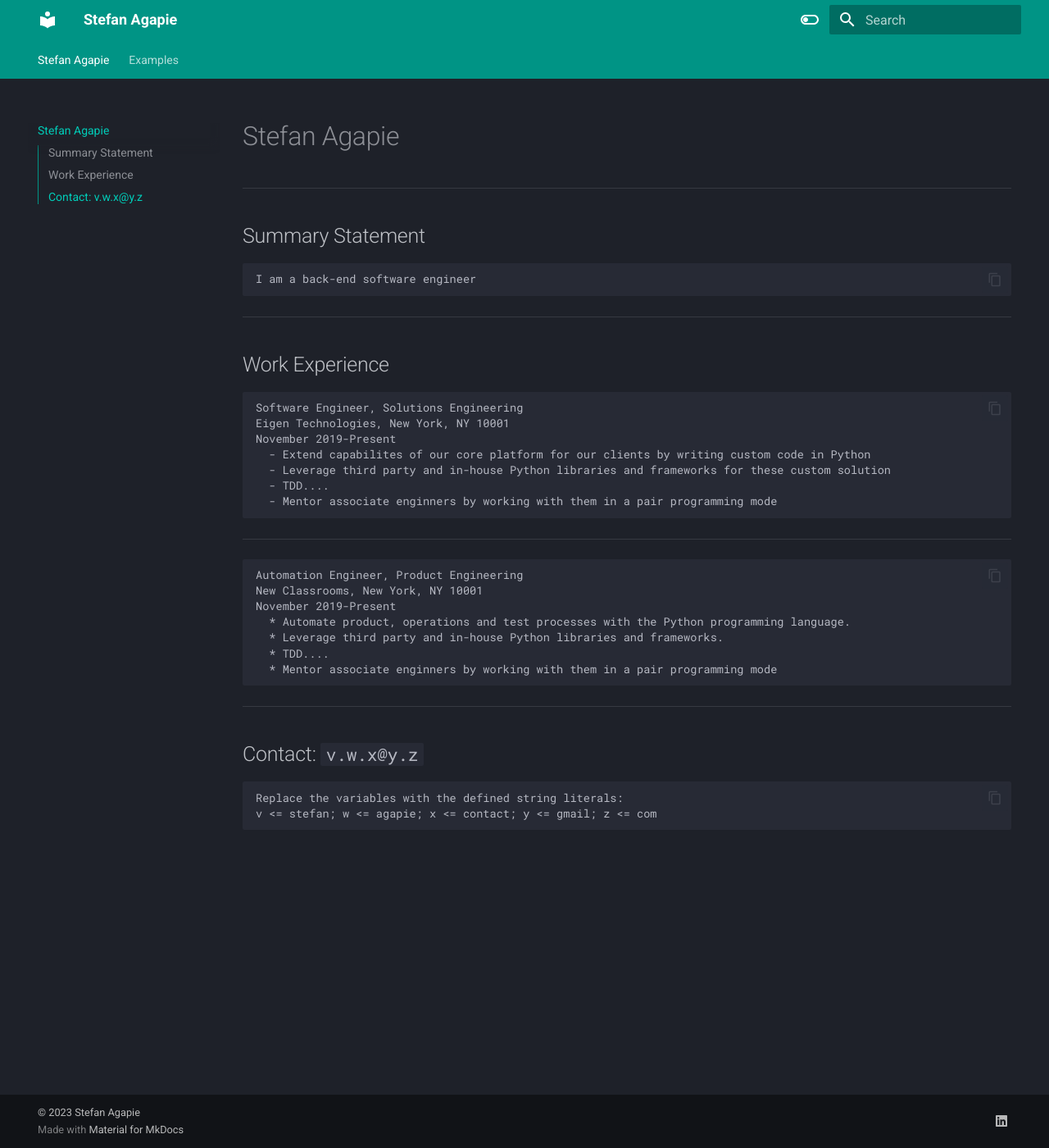
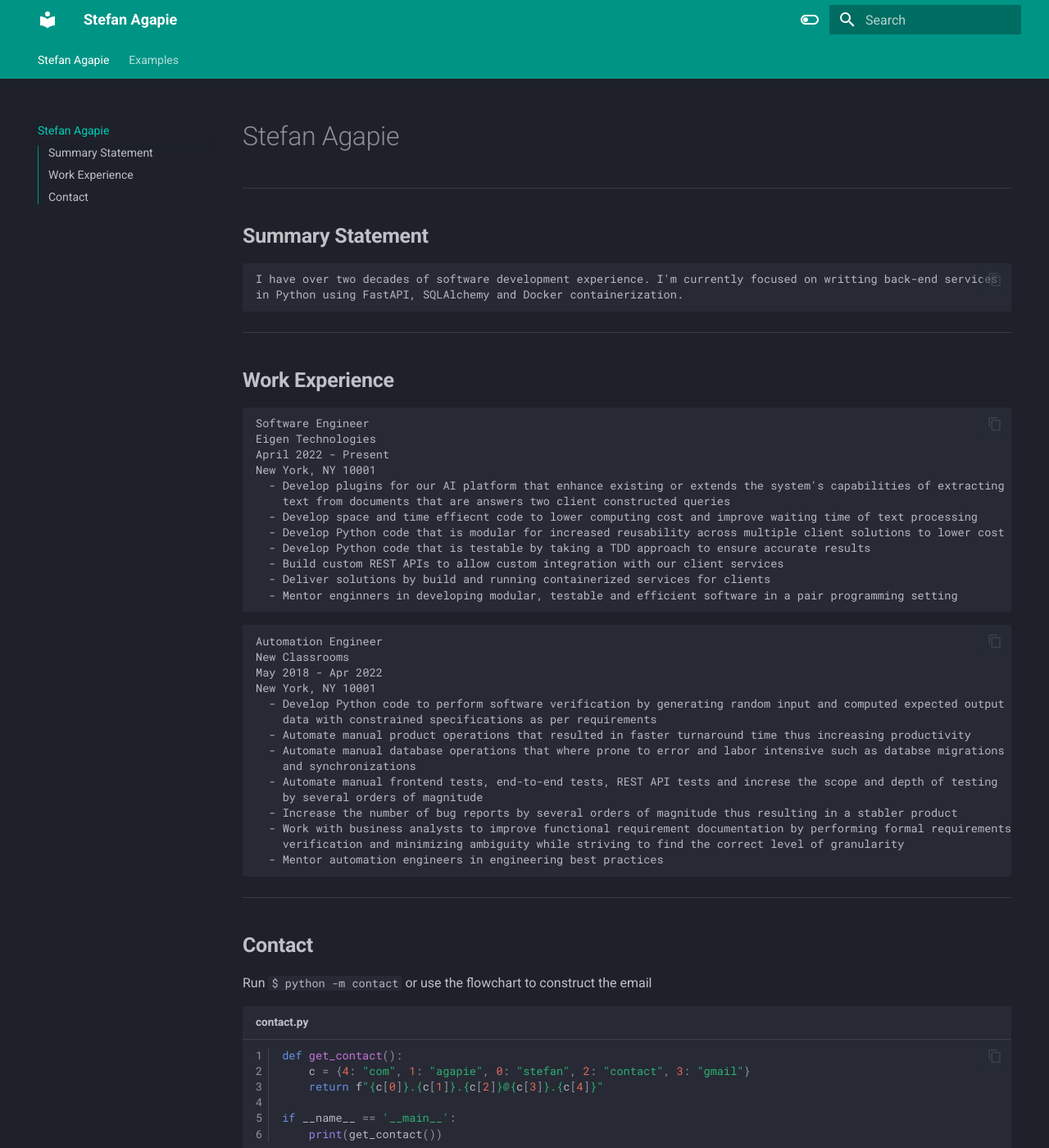
Before and after one commit to stefanagapie/stefanagapie.github.io, an MkDocs documentation site: the page built from docs/index.md, in a window 1280 px wide and 1400 px high. Shown: the whole window at 82% size. Built offline with MkDocs 1.6.1 and Material for MkDocs 9.7.7, drawn with Linux system fonts in a browser that asks for light colours.

Commit message:
Add Eigen and New Classroom points

````diff
--- a/docs/index.md
+++ b/docs/index.md
@@ -1,28 +1,65 @@
 # Stefan Agapie
 ---
 
-## Summary Statement
-    I am a back-end software engineer
+## **Summary Statement**
+    I have over two decades of software development experience. I'm currently focused on writting back-end services
+    in Python using FastAPI, SQLAlchemy and Docker containerization.
 
 ---
 
-## Work Experience
-    Software Engineer, Solutions Engineering
-    Eigen Technologies, New York, NY 10001
-    November 2019-Present
-      - Extend capabilites of our core platform for our clients by writing custom code in Python
-      - Leverage third party and in-house Python libraries and frameworks for these custom solution
-      - TDD....
-      - Mentor associate enginners by working with them in a pair programming mode
+## **Work Experience**
+```
+Software Engineer
+Eigen Technologies
+April 2022 - Present
+New York, NY 10001
+  - Develop plugins for our AI platform that enhance existing or extends the system's capabilities of extracting
+    text from documents that are answers two client constructed queries
+  - Develop space and time effiecnt code to lower computing cost and improve waiting time of text processing
+  - Develop Python code that is modular for increased reusability across multiple client solutions to lower cost
+  - Develop Python code that is testable by taking a TDD approach to ensure accurate results
+  - Build custom REST APIs to allow custom integration with our client services
+  - Deliver solutions by build and running containerized services for clients
+  - Mentor enginners in developing modular, testable and efficient software in a pair programming setting
+```
+```
+Automation Engineer
+New Classrooms
+May 2018 - Apr 2022
+New York, NY 10001
+  - Develop Python code to perform software verification by generating random input and computed expected output
+    data with constrained specifications as per requirements
+  - Automate manual product operations that resulted in faster turnaround time thus increasing productivity
+  - Automate manual database operations that where prone to error and labor intensive such as databse migrations
+    and synchronizations
+  - Automate manual frontend tests, end-to-end tests, REST API tests and increse the scope and depth of testing
+    by several orders of magnitude
+  - Increase the number of bug reports by several orders of magnitude thus resulting in a stabler product
+  - Work with business analysts to improve functional requirement documentation by performing formal requirements
+    verification and minimizing ambiguity while striving to find the correct level of granularity
+  - Mentor automation engineers in engineering best practices
+```
+
 ---
-    Automation Engineer, Product Engineering
-    New Classrooms, New York, NY 10001
-    November 2019-Present
-      * Automate product, operations and test processes with the Python programming language.
-      * Leverage third party and in-house Python libraries and frameworks.
-      * TDD....
-      * Mentor associate enginners by working with them in a pair programming mode
----
-## Contact: `v.w.x@y.z`
-    Replace the variables with the defined string literals:
-    v <= stefan; w <= agapie; x <= contact; y <= gmail; z <= com
+
+## **Contact**
+Run `$ python -m contact` or use the flowchart to construct the email
+
+```python title="contact.py" linenums="1"
+def get_contact():
+    c = {4: "com", 1: "agapie", 0: "stefan", 2: "contact", 3: "gmail"}
+    return f"{c[0]}.{c[1]}.{c[2]}@{c[3]}.{c[4]}"
+
+if __name__ == '__main__':
+    print(get_contact())
+```
+``` mermaid
+graph LR
+  A[Start] --> B{1+1=3?};
+  B -->|Yes| C["burnt.toast.fried"];
+  B -->|No| D["stefan.agapie.contact"];
+  C --> E{1-1=0?};
+  D --> E;
+  E -->|Yes| F["@gmail.com"];
+  E -->|No| G["@pickle.gov"];
+```
--- a/mkdocs.yml
+++ b/mkdocs.yml
@@ -52,6 +52,11 @@ markdown_extensions:
   - pymdownx.emoji:
       emoji_index: !!python/name:materialx.emoji.twemoji
       emoji_generator: !!python/name:materialx.emoji.to_svg
+  - pymdownx.superfences:
+      custom_fences:
+        - name: mermaid
+          class: mermaid
+          format: !!python/name:pymdownx.superfences.fence_code_format
 
 copyright: |
   &copy; 2023 <a href="https://github.com/stefanagapie" target="_blank" rel="noopener">Stefan Agapie</a>
````
